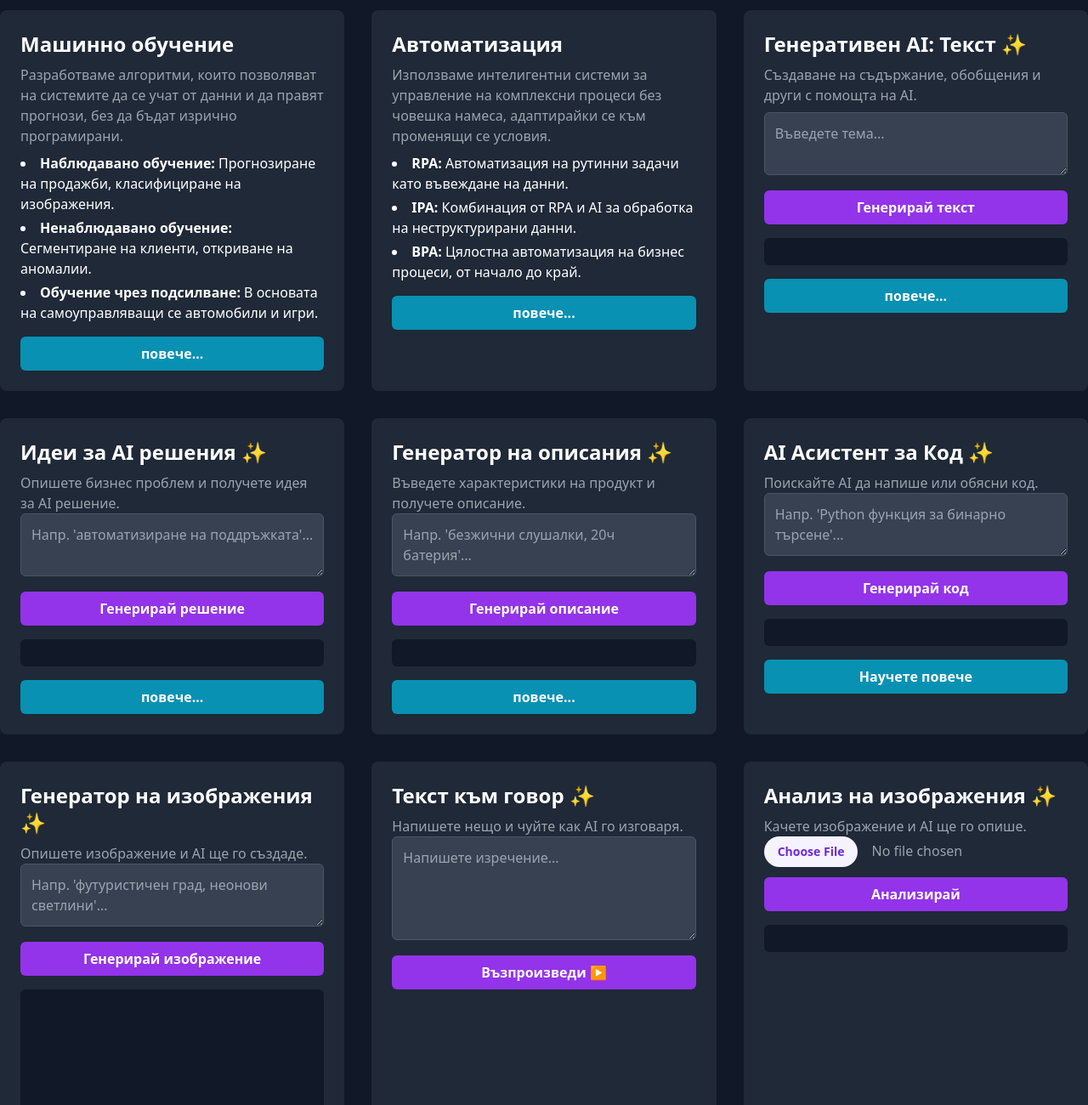
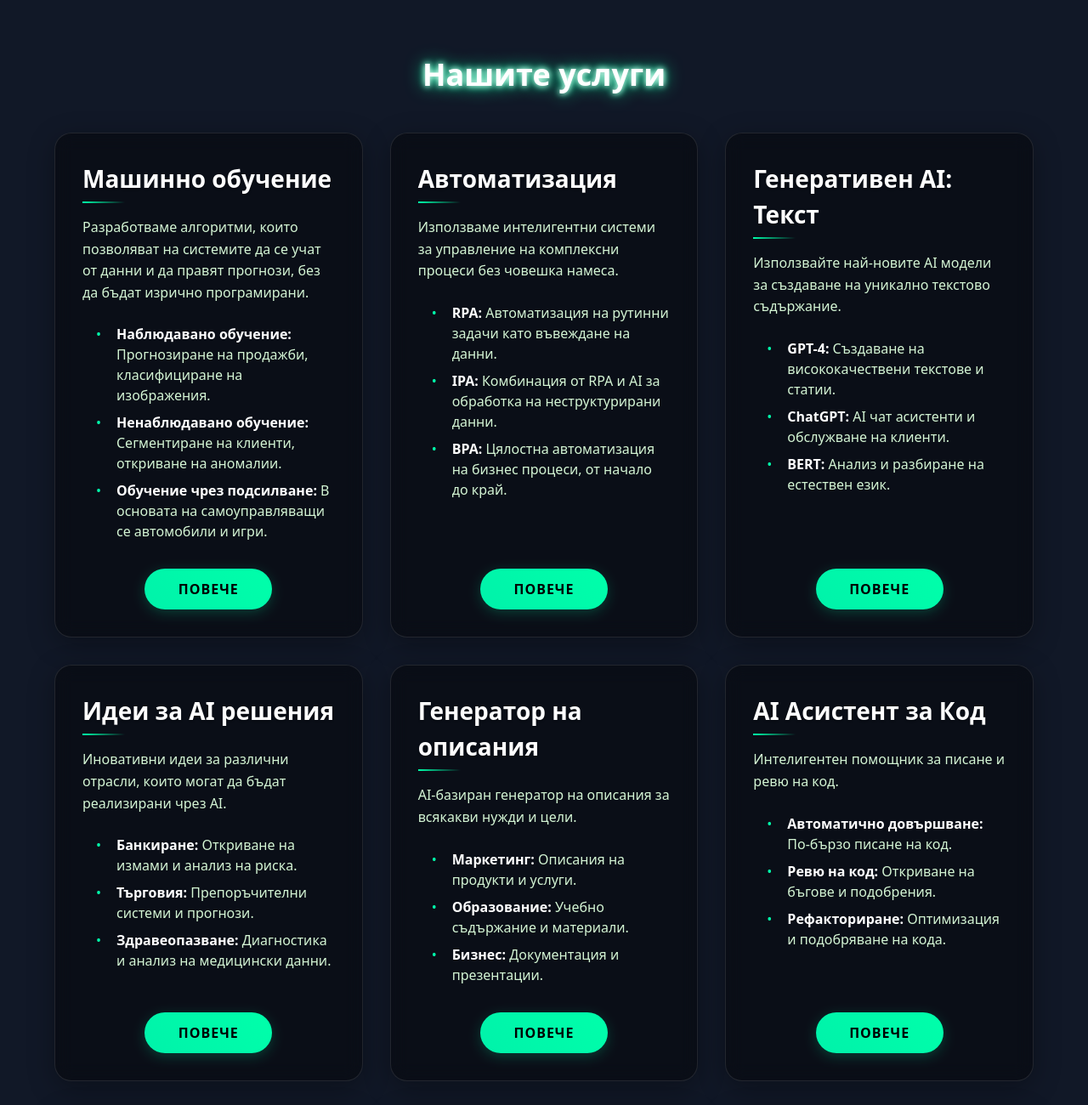
Before and after one commit to DeyanShahov/Core-AI-Solutions-WebPage, a website with bundled scripts: page index.html in a window 1280 px wide. Shown: the part 940-2240 px from the top of the page at 85% size. Built offline with nearby package versions, Linux system fonts and the light colour scheme.

Commit message:
Enhance service cards UI with consistent button alignment

```diff
--- a/components/services.html
+++ b/components/services.html
@@ -2,40 +2,147 @@
     <h2 class="text-4xl font-bold mb-8 text-center soft-green-text">Нашите услуги</h2>
     <div class="grid md:grid-cols-2 lg:grid-cols-3 gap-8">
         <!-- Machine Learning -->
-        <div class="bg-gray-800 p-6 rounded-lg reflect-hover">
-            <h3 class="text-2xl font-bold mb-2">Машинно обучение</h3>
-            <p class="text-gray-400">Разработваме алгоритми, които позволяват на системите да се учат от данни и да правят прогнози, без да бъдат изрично програмирани.
-                <ul class="list-disc list-inside mt-2 space-y-1">
+        <div class="service-card">
+            <div class="content">
+                <h3>Машинно обучение</h3>
+                <p>Разработваме алгоритми, които позволяват на системите да се учат от данни и да правят прогнози, без да бъдат изрично програмирани.</p>
+                <ul>
                     <li><b>Наблюдавано обучение:</b> Прогнозиране на продажби, класифициране на изображения.</li>
                     <li><b>Ненаблюдавано обучение:</b> Сегментиране на клиенти, откриване на аномалии.</li>
                     <li><b>Обучение чрез подсилване:</b> В основата на самоуправляващи се автомобили и игри.</li>
                 </ul>
-            </p>
-            <a href="/pages/machine-learning.html" class="mt-4 inline-block w-full text-center px-4 py-2 bg-cyan-600 hover:bg-cyan-700 text-white rounded-md font-bold transition-colors duration-300">повече...</a>
+            </div>
+            <div class="text-center mt-6">
+                <a href="/pages/machine-learning.html" class="btn-more">повече</a>
+            </div>
         </div>
+
         <!-- Automation -->
-        <div class="bg-gray-800 p-6 rounded-lg reflect-hover">
-            <h3 class="text-2xl font-bold mb-2">Автоматизация</h3>
-            <p class="text-gray-400">Използваме интелигентни системи за управление на комплексни процеси без човешка намеса, адаптирайки се към променящи се условия.
-                <ul class="list-disc list-inside mt-2 space-y-1">
+        <div class="service-card">
+            <div class="content">
+                <h3>Автоматизация</h3>
+                <p>Използваме интелигентни системи за управление на комплексни процеси без човешка намеса.</p>
+                <ul>
                     <li><b>RPA:</b> Автоматизация на рутинни задачи като въвеждане на данни.</li>
                     <li><b>IPA:</b> Комбинация от RPA и AI за обработка на неструктурирани данни.</li>
                     <li><b>BPA:</b> Цялостна автоматизация на бизнес процеси, от начало до край.</li>
                 </ul>
-            </p>
-            <a href="/pages/automation.html" class="mt-4 inline-block w-full text-center px-4 py-2 bg-cyan-600 hover:bg-cyan-700 text-white rounded-md font-bold transition-colors duration-300">повече...</a>
+            </div>
+            <div class="text-center mt-6">
+                <a href="/pages/automation.html" class="btn-more">повече</a>
+            </div>
         </div>
+
         <!-- Text Generation -->
-        <div class="bg-gray-800 p-6 rounded-lg reflect-hover">
-             <h3 class="text-2xl font-bold mb-2">Генеративен AI: Текст ✨</h3>
-            <p class="text-gray-400 mb-2">Създаване на съдържание, обобщения и други с помощта на AI.</p>
-            <textarea id="textPrompt" class="w-full p-3 bg-gray-700 rounded-md border border-gray-600 focus:outline-none focus:border-cyan-400" placeholder="Въведете тема..." rows="2"></textarea>
-            <button id="generateTextBtn" class="mt-3 w-full px-4 py-2 bg-purple-600 hover:bg-purple-700 text-white rounded-md font-bold transition-colors duration-300">
-                <span class="flex items-center justify-center">Генерирай текст<span id="textSpinner" class="hidden ml-2 loader"></span></span>
-            </button>
-            <div id="textOutput" class="mt-4 p-4 bg-gray-900 rounded-md whitespace-pre-wrap text-sm max-h-40 overflow-y-auto"></div>
-            <a href="/pages/text-generation.html" class="mt-4 inline-block w-full text-center px-4 py-2 bg-cyan-600 hover:bg-cyan-700 text-white rounded-md font-bold transition-colors duration-300">повече...</a>
+        <div class="service-card">
+            <div class="content">
+                <h3>Генеративен AI: Текст </h3>
+                <p>Използвайте най-новите AI модели за създаване на уникално текстово съдържание.</p>
+                <ul>
+                    <li><b>GPT-4:</b> Създаване на висококачествени текстове и статии.</li>
+                    <li><b>ChatGPT:</b> AI чат асистенти и обслужване на клиенти.</li>
+                    <li><b>BERT:</b> Анализ и разбиране на естествен език.</li>
+                </ul>
+            </div>
+            <div class="text-center mt-6">
+                <a href="/pages/text-generation.html" class="btn-more">повече</a>
+            </div>
         </div>
+
+        <!-- AI Solution Ideas -->
+        <div class="service-card">
+            <div class="content">
+                <h3>Идеи за AI решения</h3>
+                <p>Иновативни идеи за различни отрасли, които могат да бъдат реализирани чрез AI.</p>
+                <ul>
+                    <li><b>Банкиране:</b> Откриване на измами и анализ на риска.</li>
+                    <li><b>Търговия:</b> Препоръчителни системи и прогнози.</li>
+                    <li><b>Здравеопазване:</b> Диагностика и анализ на медицински данни.</li>
+                </ul>
+            </div>
+            <div class="text-center mt-6">
+                <a href="/pages/ai-solutions.html" class="btn-more">повече</a>
+            </div>
+        </div>
+
+        <!-- Description Generator -->
+        <div class="service-card">
+            <div class="content">
+                <h3>Генератор на описания</h3>
+                <p>AI-базиран генератор на описания за всякакви нужди и цели.</p>
+                <ul>
+                    <li><b>Маркетинг:</b> Описания на продукти и услуги.</li>
+                    <li><b>Образование:</b> Учебно съдържание и материали.</li>
+                    <li><b>Бизнес:</b> Документация и презентации.</li>
+                </ul>
+            </div>
+            <div class="text-center mt-6">
+                <a href="/pages/description-generator.html" class="btn-more">повече</a>
+            </div>
+        </div>
+
+        <!-- Code Assistant -->
+        <div class="service-card">
+            <div class="content">
+                <h3>AI Асистент за Код</h3>
+                <p>Интелигентен помощник за писане и ревю на код.</p>
+                <ul>
+                    <li><b>Автоматично довършване:</b> По-бързо писане на код.</li>
+                    <li><b>Ревю на код:</b> Откриване на бъгове и подобрения.</li>
+                    <li><b>Рефакториране:</b> Оптимизация и подобряване на кода.</li>
+                </ul>
+            </div>
+            <div class="text-center mt-6">
+                <a href="/pages/code-assistant.html" class="btn-more">повече</a>
+            </div>
+        </div>
+
+        <!-- Image Generator -->
+        <div class="service-card">
+            <div class="content">
+                <h3>Генератор на изображения</h3>
+                <p>Създаване на уникални изображения с помощта на AI.</p>
+                <ul>
+                    <li><b>DALL-E 2:</b> Генериране на изображения от текст.</li>
+                    <li><b>Stable Diffusion:</b> Стилизирани и арт изображения.</li>
+                    <li><b>Midjourney:</b> Висококачествени илюстрации.</li>
+                </ul>
+            </div>
+            <div class="text-center mt-6">
+                <a href="/pages/image-generation.html" class="btn-more">повече</a>
+            </div>
+        </div>
+
+        <!-- Text to Speech -->
+        <div class="service-card">
+            <div class="content">
+                <h3>Текст към говор</h3>
+                <p>Преобразуване на текст в естествено звучащ говор.</p>
+                <ul>
+                    <li><b>Множество гласове:</b> Различни гласове и акценти.</li>
+                    <li><b>Емоционален говор:</b> Добавяне на емоции в речта.</li>
+                    <li><b>Многоезична поддръжка:</b> Поддръжка на различни езици.</li>
+                </ul>
+            </div>
+            <div class="text-center mt-6">
+                <a href="/pages/text-to-speech.html" class="btn-more">повече</a>
+            </div>
+        </div>
+
+        <!-- Image Analysis -->
+        <div class="service-card">
+            <h3>Анализ на изображения</h3>
+            <p>AI-базиран анализ на изображения за различни приложения.</p>
+            <ul>
+                <li><b>Обектно разпознаване:</b> Идентифициране на обекти.</li>
+                <li><b>OCR:</b> Извличане на текст от изображения.</li>
+                <li><b>Лицево разпознаване:</b> Анализ на лица и емоции.</li>
+            </ul>
+            <div class="text-center mt-6">
+                <a href="/pages/image-analysis.html" class="btn-more">повече</a>
+            </div>
+        </div>
+
         <!-- Solution Generation -->
         <div class="bg-gray-800 p-6 rounded-lg reflect-hover">
             <h3 class="text-2xl font-bold mb-2">Идеи за AI решения ✨</h3>
--- /dev/null
+++ b/css/hero-styles.css
@@ -0,0 +1,79 @@
+/* Стилизиране на главната секция */
+.main-hero {
+    min-height: 100vh;
+    display: flex;
+    align-items: center;
+    justify-content: center;
+    padding: 2rem;
+    position: relative;
+}
+
+.hero-content {
+    text-align: center;
+    max-width: 1200px;
+    margin: 0 auto;
+    padding: 2rem;
+    background: rgba(0, 0, 0, 0.4);
+    backdrop-filter: blur(10px);
+    border-radius: 20px;
+    border: 1px solid rgba(255, 255, 255, 0.1);
+    box-shadow: 0 8px 32px rgba(0, 0, 0, 0.3);
+}
+
+/* Стилизиране на заглавието */
+.neon-text {
+    color: #fff;
+    text-shadow:
+        0 0 7px #fff,
+        0 0 10px #fff,
+        0 0 21px #0fa,
+        0 0 42px #0fa,
+        0 0 82px #0fa;
+    animation: neon-pulse 1.5s ease-in-out infinite alternate;
+}
+
+/* Стилизиране на подзаглавията */
+.soft-green-text {
+    color: #d4f5d4;
+    text-shadow: 0 2px 4px rgba(0, 0, 0, 0.5);
+}
+
+/* Стилизиране на бутона */
+.btn-primary {
+    background: linear-gradient(45deg, #00f2aa, #0fa);
+    color: #000;
+    font-weight: bold;
+    padding: 1rem 2rem;
+    border-radius: 30px;
+    text-transform: uppercase;
+    letter-spacing: 2px;
+    transition: all 0.3s ease;
+    border: none;
+    box-shadow: 0 4px 15px rgba(0, 255, 170, 0.3);
+}
+
+.btn-primary:hover {
+    transform: translateY(-2px);
+    box-shadow: 0 6px 20px rgba(0, 255, 170, 0.5);
+    background: linear-gradient(45deg, #0fa, #00f2aa);
+}
+
+/* Анимация за неонов ефект */
+@keyframes neon-pulse {
+    from {
+        text-shadow:
+            0 0 7px #fff,
+            0 0 10px #fff,
+            0 0 21px #0fa,
+            0 0 42px #0fa;
+    }
+    to {
+        text-shadow:
+            0 0 7px #fff,
+            0 0 10px #fff,
+            0 0 21px #0fa,
+            0 0 42px #0fa,
+            0 0 82px #0fa,
+            0 0 92px #0fa;
+    }
+}
--- /dev/null
+++ b/css/services-styles.css
@@ -0,0 +1,118 @@
+/* Основен контейнер за секцията */
+#services {
+    padding: 4rem 2rem;
+    position: relative;
+}
+
+/* Заглавие на секцията */
+#services h2 {
+    color: #fff;
+    text-shadow:
+        0 0 7px #fff,
+        0 0 10px #0fa,
+        0 0 21px #0fa;
+    margin-bottom: 3rem;
+}
+
+/* Стилове за картите с услуги */
+.service-card {
+    background: rgba(0, 0, 0, 0.4);
+    backdrop-filter: blur(10px);
+    -webkit-backdrop-filter: blur(10px);
+    border: 1px solid rgba(255, 255, 255, 0.1);
+    border-radius: 20px;
+    padding: 2rem;
+    transition: all 0.3s ease;
+    box-shadow: 0 8px 32px rgba(0, 0, 0, 0.3);
+    display: flex;
+    flex-direction: column;
+    height: 100%;
+}
+
+.service-card .content {
+    flex-grow: 1;
+}
+
+/* Заглавие на картата */
+.service-card h3 {
+    color: #fff;
+    font-size: 1.75rem;
+    font-weight: bold;
+    margin-bottom: 1rem;
+    text-shadow: 0 2px 4px rgba(0, 0, 0, 0.3);
+    position: relative;
+    padding-bottom: 0.5rem;
+}
+
+.service-card h3::after {
+    content: '';
+    position: absolute;
+    bottom: 0;
+    left: 0;
+    width: 50px;
+    height: 2px;
+    background: linear-gradient(90deg, #0fa, transparent);
+}
+
+/* Текст в картата */
+.service-card p {
+    color: #d4f5d4;
+    line-height: 1.6;
+    margin-bottom: 1.5rem;
+}
+
+/* Списък в картата */
+.service-card ul {
+    margin-top: 1rem;
+    padding-left: 1rem;
+}
+
+.service-card li {
+    color: #d4f5d4;
+    margin-bottom: 0.5rem;
+    position: relative;
+    padding-left: 1.5rem;
+}
+
+.service-card li::before {
+    content: '•';
+    position: absolute;
+    left: 0;
+    color: #0fa;
+}
+
+.service-card li b {
+    color: #fff;
+    font-weight: 600;
+}
+
+/* Бутон "повече" */
+.service-card .btn-more {
+    background: linear-gradient(45deg, #00f2aa, #0fa);
+    color: #000;
+    font-weight: bold;
+    padding: 0.75rem 2rem;
+    border-radius: 30px;
+    text-transform: uppercase;
+    letter-spacing: 1px;
+    transition: all 0.3s ease;
+    display: inline-block;
+    text-align: center;
+    width: auto;
+    min-width: 150px;
+    border: none;
+    box-shadow: 0 4px 15px rgba(0, 255, 170, 0.2);
+}
+
+.service-card .btn-more:hover {
+    transform: translateY(-2px);
+    box-shadow: 0 6px 20px rgba(0, 255, 170, 0.4);
+    background: linear-gradient(45deg, #0fa, #00f2aa);
+}
+
+/* Hover ефект за картата */
+.service-card:hover {
+    transform: translateY(-5px);
+    box-shadow: 0 8px 30px rgba(0, 255, 170, 0.15);
+    border-color: rgba(0, 255, 170, 0.3);
+}
```
Also changed, not shown: index.html (+2 -0 lines), pages/text-to-speech.html (added, +78 -0 lines).
